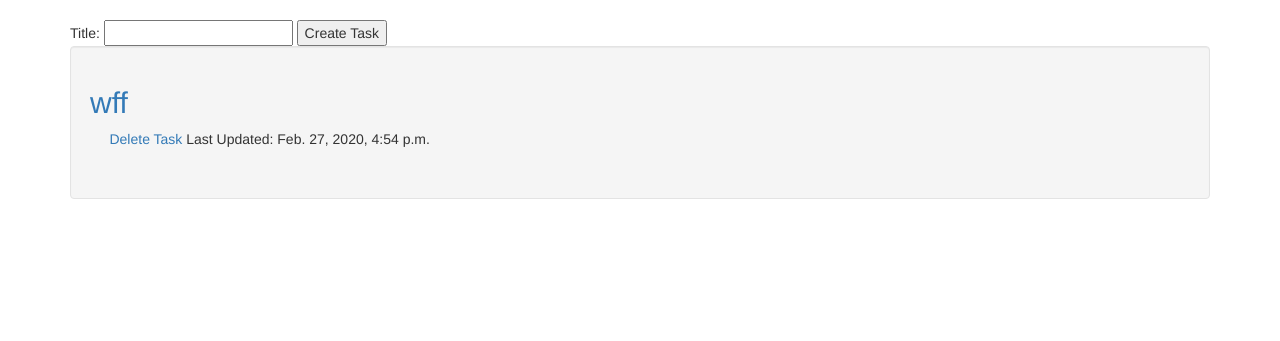
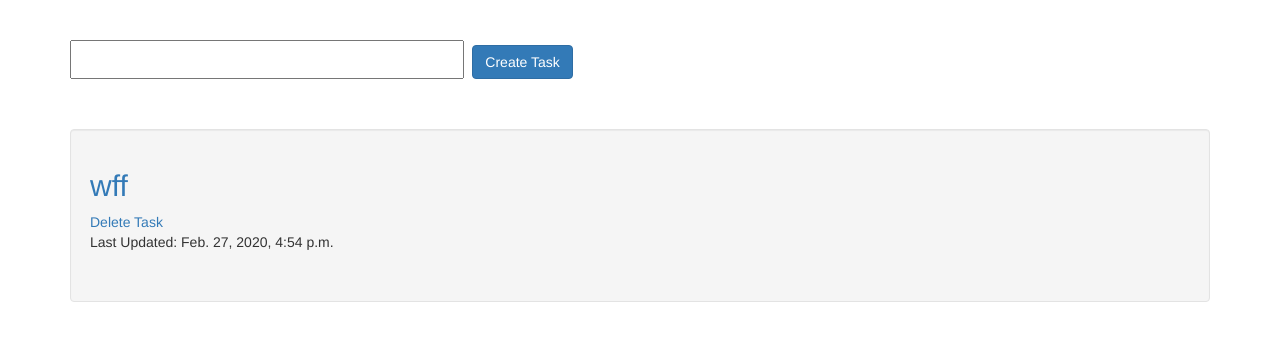
Before and after one commit to ai-is-awesome/ultimate_todo, a Django app: page / in a window 1280 px wide. Shown: the part 52-393 px from the top of the page. Run offline with Django 3.2, Linux system fonts and the light colour scheme; data comes from the database, SQL or seed files in the repository; both versions use the stored data as it was after the commit; some libraries are stand-ins or nearby versions.

Commit message:
Added buttons and customizations

```diff
--- a/notes_app/templates/notes_app/index.html
+++ b/notes_app/templates/notes_app/index.html
@@ -12,9 +12,8 @@
 <form action = "{% url 'index' %}" method = "POST">
 	{% csrf_token %}
 	<div class = "container">
-	{{form.title.label }}: {{ form.title }}
-
-	<input type = "submit" value = "Create Task">
+<h2>{{ form.title }}
+	<input type = "submit" value = "Create Task" class = "btn btn-primary"></h2>
 	</div>
 
 
@@ -24,14 +23,15 @@
 </form>
 
 
-
+<br><br>
 
 
 {% for task in tasks %}
 <div class = "container">
 	<div class = "well">
-	<p><a href = "{% url 'task_update' task.id %}"><h2>{{ task.title }}</h2></a>&nbsp;&nbsp;&nbsp;&nbsp;
+	<p><a href = "{% url 'task_update' task.id %}"><h2>{{ task.title }}</h2></a>
 		<a href = "{% url 'task_delete' task.id %}">Delete Task</a>
+		<br>
 		Last Updated: {{ task.created }}
 	</p><br>
 	</div>
```
Also changed, not shown: db.sqlite3.
